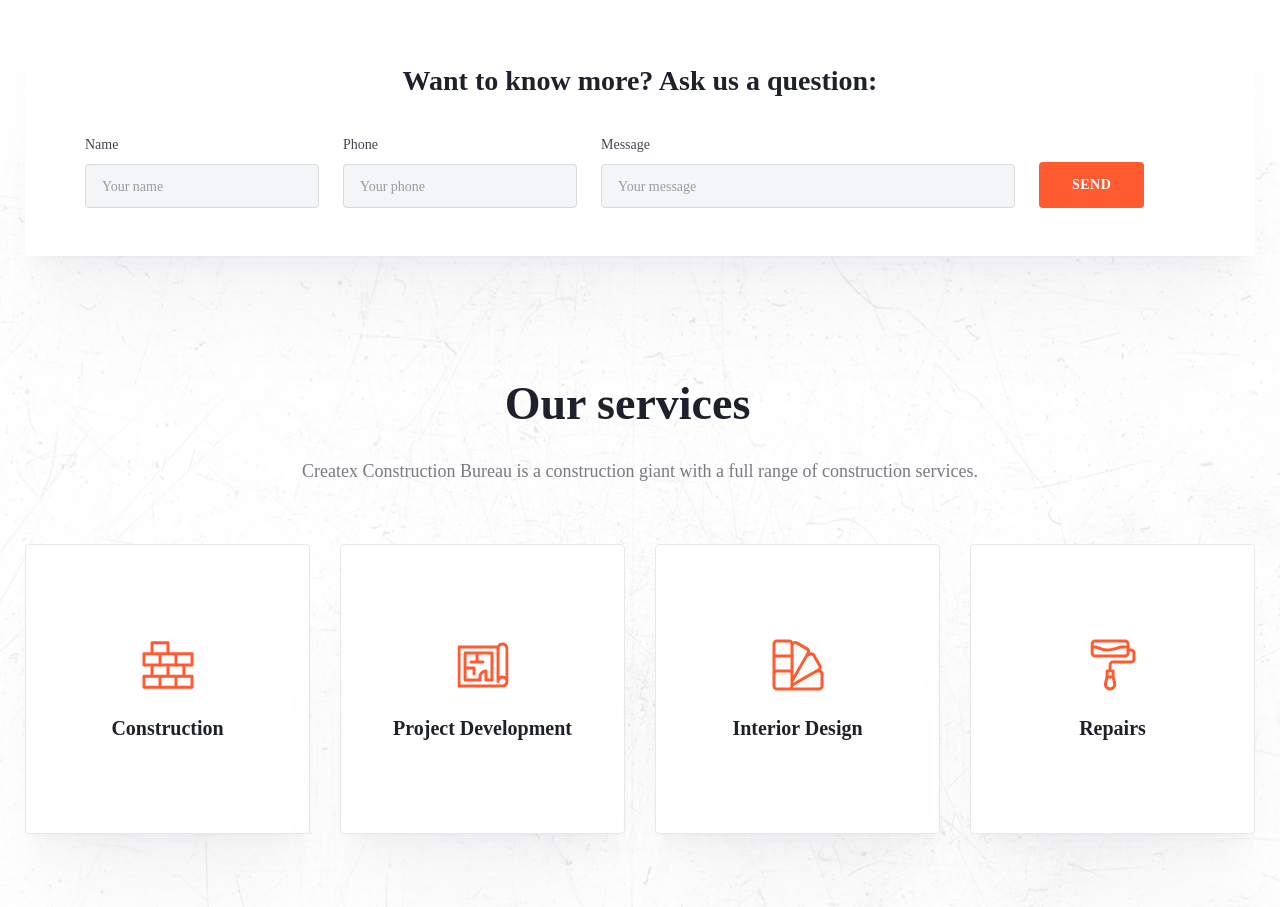
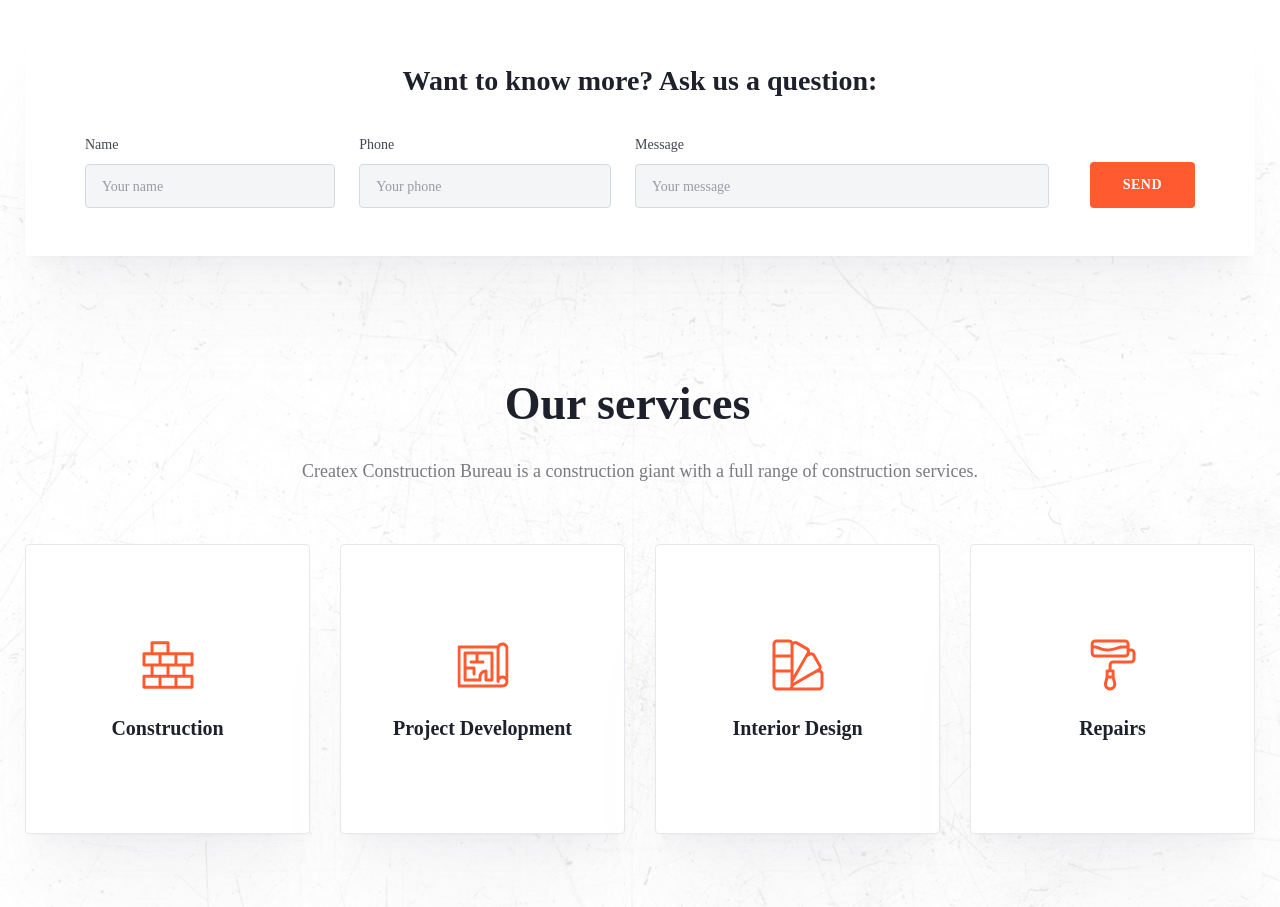
Before and after one commit to Anat-74/Createx-construction, a plain HTML site: page src/home.html in a window 1280 px wide. Shown: the part 2520-3427 px from the top of the page. Drawn offline with nearby package versions, Linux system fonts and the light colour scheme; files that its build step writes are made by us from their sources; a script that the page names is missing; files whose address does not match are found by name; a web font is replaced by a local one.

Commit message:
t3rtertret

```diff
--- a/src/home.html
+++ b/src/home.html
@@ -65,16 +65,16 @@
 
                   <form action="#" class="values__know-form know-form">
                      <h2 class="know-form__title title-form">Want to&nbsp;know more? Ask&nbsp;us a&nbsp;question:</h2>
-                     <div class="know-form__content">
-                     <label class="know-form__field form-field">
+                     <div class="know-form__content form-field">
+                     <label class="form-field">
                         <span class="form-field__caption">Name</span>
                         <input data-required="text" autocomplete="off" type="text" name="form[]" placeholder="Your name" class="form-field__input">
                      </label>
-                     <label class="know-form__field form-field">
+                     <label class="form-field">
                         <span class="form-field__caption">Phone</span>
                         <input data-required="tel" autocomplete="off" type="tel" name="form[]" class="form-field__input" placeholder="Your phone">
                      </label>
-                     <label class="know-form__field form-field">
+                     <label class="form-field">
                         <span class="form-field__caption">Message</span>
                         <input data-required="email" autocomplete="off" type="text" name="form[]" data-error="Ошибка" class="form-field__input form-field__input--big" placeholder="Your message">
                      </label>
--- a/src/scss/home.scss
+++ b/src/scss/home.scss
@@ -325,9 +325,6 @@
       }
    }
 
-   &__field {
-   }
-
    &__btn {
       padding: rem(0) rem(32);
       border-radius: rem(4);
@@ -345,11 +342,10 @@
 }
 
 .form-field {
-   display: flex;
-   flex-direction: column;
 
 &__caption {
    @include adaptiveValue("margin-bottom", 9, 5);
+   display: inline-block;
    font-size: rem(14);
    line-height: math.div(21 , 14);
    font-weight: 400;
```
